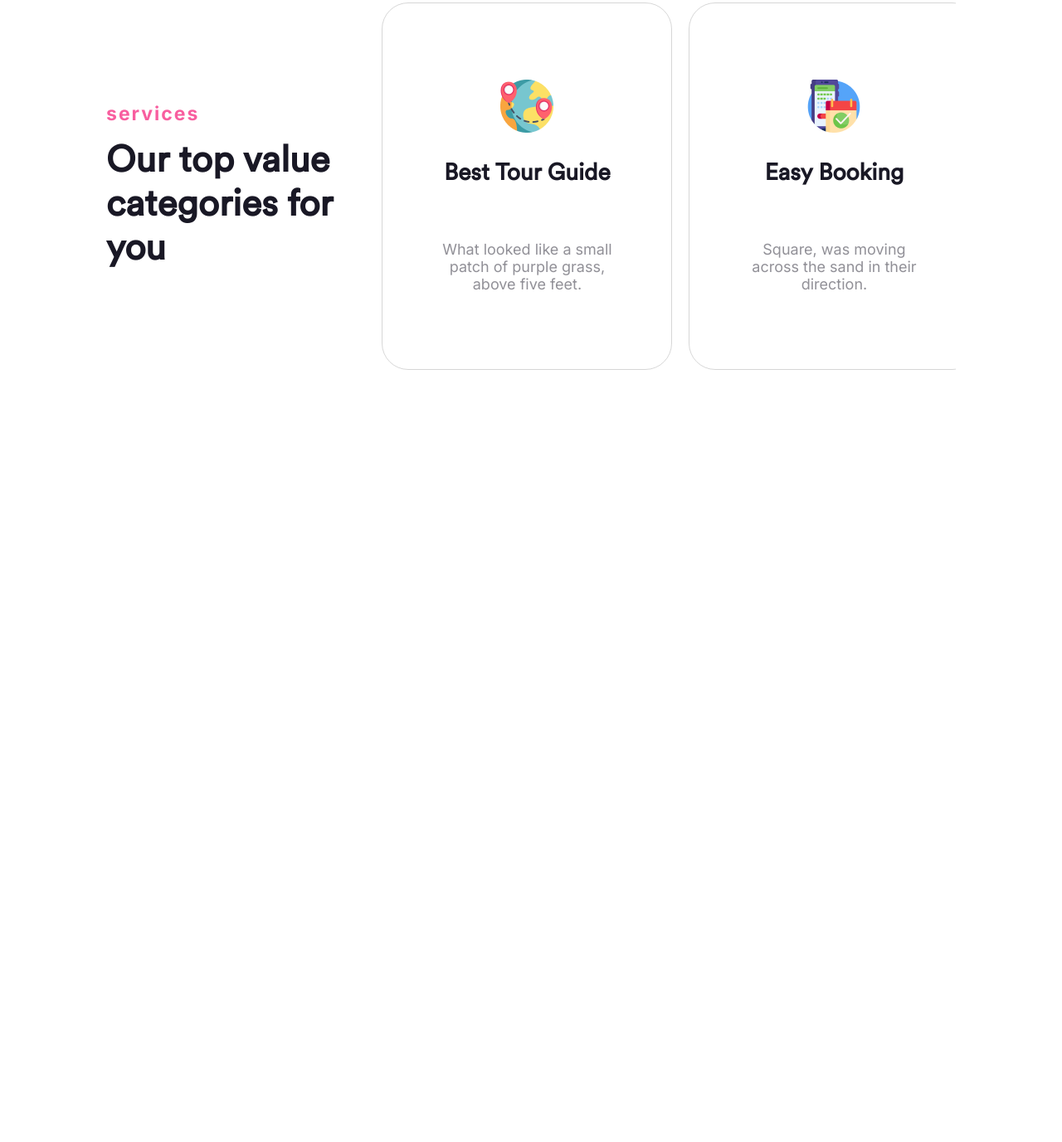
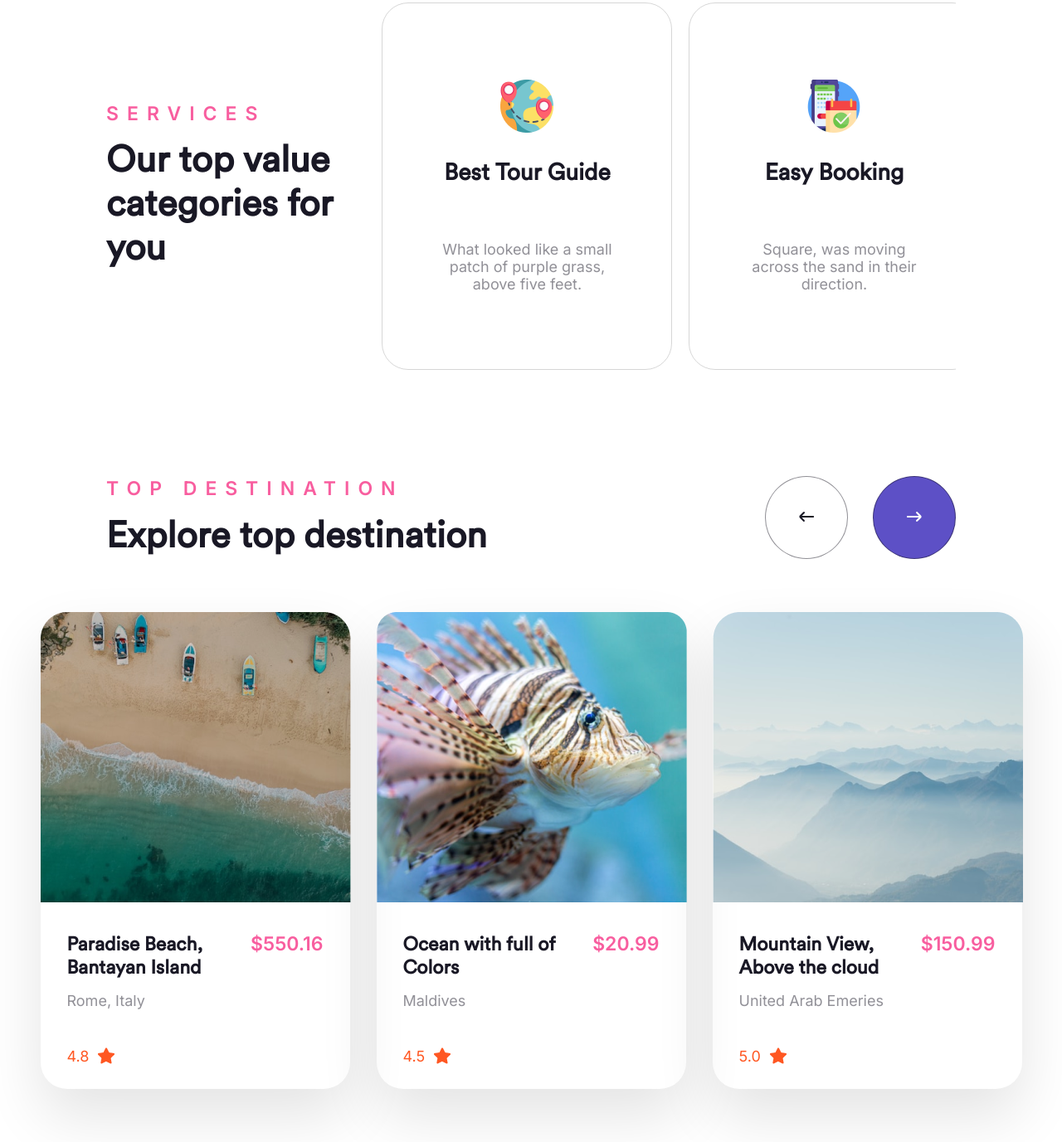
Before and after one commit to ghassen-git/test-git-sass, a website: page index.html in a window 1280 px wide. Shown: the part 1139-2516 px from the top of the page at 83% size. Before the commit the page ends 1649 px from the top, so only its background shows below. Drawn offline with Linux system fonts and the light colour scheme; files whose address does not match are found by name.

Commit message:
pricing section-->done

```diff
--- a/index.html
+++ b/index.html
@@ -91,5 +91,62 @@
         </div>
       </div>
     </section>
+    <section class="pricing-section">
+      <div class="header-pricing-section">
+        <div>
+          <p class="pink-text">Top Destination</p>
+          <h2>Explore top destination</h2>
+        </div>
+        <div class="pricing-section-btns">
+          <button class="left-btn">
+            <img src="asset/arrow-left 1.png" alt="" /></button
+          ><button class=""><img src="asset/arrow-left 2.png" alt="" /></button>
+        </div>
+      </div>
+      <div class="pricing-containers">
+        <div class="container">
+          <img class="first-img" src="asset/Rectangle 6.png" alt="" />
+          <div class="text-box">
+            <div>
+              <h3>Paradise Beach, Bantayan Island</h3>
+              <p class="pink-text">$550.16</p>
+            </div>
+            <p>Rome, Italy</p>
+            <div class="rating">
+              <p>4.8</p>
+              <img src="asset/star 1.png" alt="" />
+            </div>
+          </div>
+        </div>
+        <div class="container">
+          <img class="first-img" src="asset/Rectangle 6 (1).png" alt="" />
+          <div class="text-box">
+            <div>
+              <h3>Ocean with full of Colors</h3>
+              <p class="pink-text">$20.99</p>
+            </div>
+            <p>Maldives</p>
+            <div class="rating">
+              <p>4.5</p>
+              <img src="asset/star 1.png" alt="" />
+            </div>
+          </div>
+        </div>
+        <div class="container">
+          <img class="first-img" src="asset/Rectangle 6 (2).png" alt="" />
+          <div class="text-box">
+            <div>
+              <h3>Mountain View, Above the cloud</h3>
+              <p class="pink-text">$150.99</p>
+            </div>
+            <p>United Arab Emeries</p>
+            <div class="rating">
+              <p>5.0</p>
+              <img src="asset/star 1.png" alt="" />
+            </div>
+          </div>
+        </div>
+      </div>
+    </section>
   </body>
 </html>
--- a/sass/style.scss
+++ b/sass/style.scss
@@ -26,10 +26,11 @@ html {
   color: $pink;
   margin-bottom: 1.6rem;
   font-size: 2.3rem;
-  font-weight: 700;
+  font-weight: 600;
   line-height: 2.76rem;
-  letter-spacing: 0.2rem;
+  letter-spacing: 1rem;
   text-align: left;
+  text-transform: uppercase;
 }
 section {
   padding: 6.4rem 0;
@@ -62,13 +63,13 @@ h3 {
 }
 h2 {
   font-size: 4.4rem;
-  font-weight: 700;
+  font-weight: 900;
   line-height: 5.28rem;
   text-align: left;
 }
 h3 {
   font-size: 2.8rem;
-  font-weight: 700;
+  font-weight: 900;
   line-height: 3.36rem;
 }
 
@@ -76,6 +77,7 @@ h3 {
   border: 0.1rem solid $border;
   background-color: $bg;
   color: $col;
+  stroke: $col;
   padding: 1.6rem 3.2rem;
   border-radius: $red;
 }
@@ -152,7 +154,7 @@ nav {
     button {
       @include btn($gray, $perple, white);
 
-      box-shadow: 1rem 1rem 1rem rgba(0, 0, 0, 0.249);
+      box-shadow: 0.2rem 0.2rem 0.5rem rgba(0, 0, 0, 0.049);
     }
     .Watch {
       box-shadow: none;
@@ -207,3 +209,61 @@ nav {
     }
   }
 }
+.pricing-section {
+  .header-pricing-section {
+    display: flex;
+    align-items: center;
+    justify-content: space-between;
+    padding-bottom: 6.4rem;
+    .pricing-section-btns {
+      display: flex;
+      align-items: center;
+      justify-content: space-between;
+      gap: 3rem;
+
+      button {
+        height: 10rem;
+        width: 10rem;
+        @include btn($gray, $perple, white, 50%);
+      }
+      .left-btn {
+        @include btn($gray, white, $primary, 50%);
+      }
+    }
+  }
+  .pricing-containers {
+    display: flex;
+    align-items: center;
+    justify-content: center;
+    gap: 3.2rem;
+    .container {
+      height: 57.5rem;
+      width: 37.3rem;
+      box-shadow: 0rem 3.2rem 7rem #0000001c;
+      border-radius: 3.2rem;
+      .pink-text,
+      h3 {
+        letter-spacing: normal;
+        font-size: 2.3rem;
+        line-height: 2.76rem;
+        text-align: left;
+
+        margin-bottom: 1.6rem;
+      }
+      .text-box {
+        padding: 3.2rem;
+        div {
+          display: flex;
+          gap: 2.5rem;
+        }
+
+        .rating {
+          margin-top: 4.4rem;
+          align-items: center;
+          color: #ff5722;
+          gap: 0.9rem;
+        }
+      }
+    }
+  }
+}
```
Also changed, not shown: asset/star 1.png (added), sass/style.css, 2 other files.
